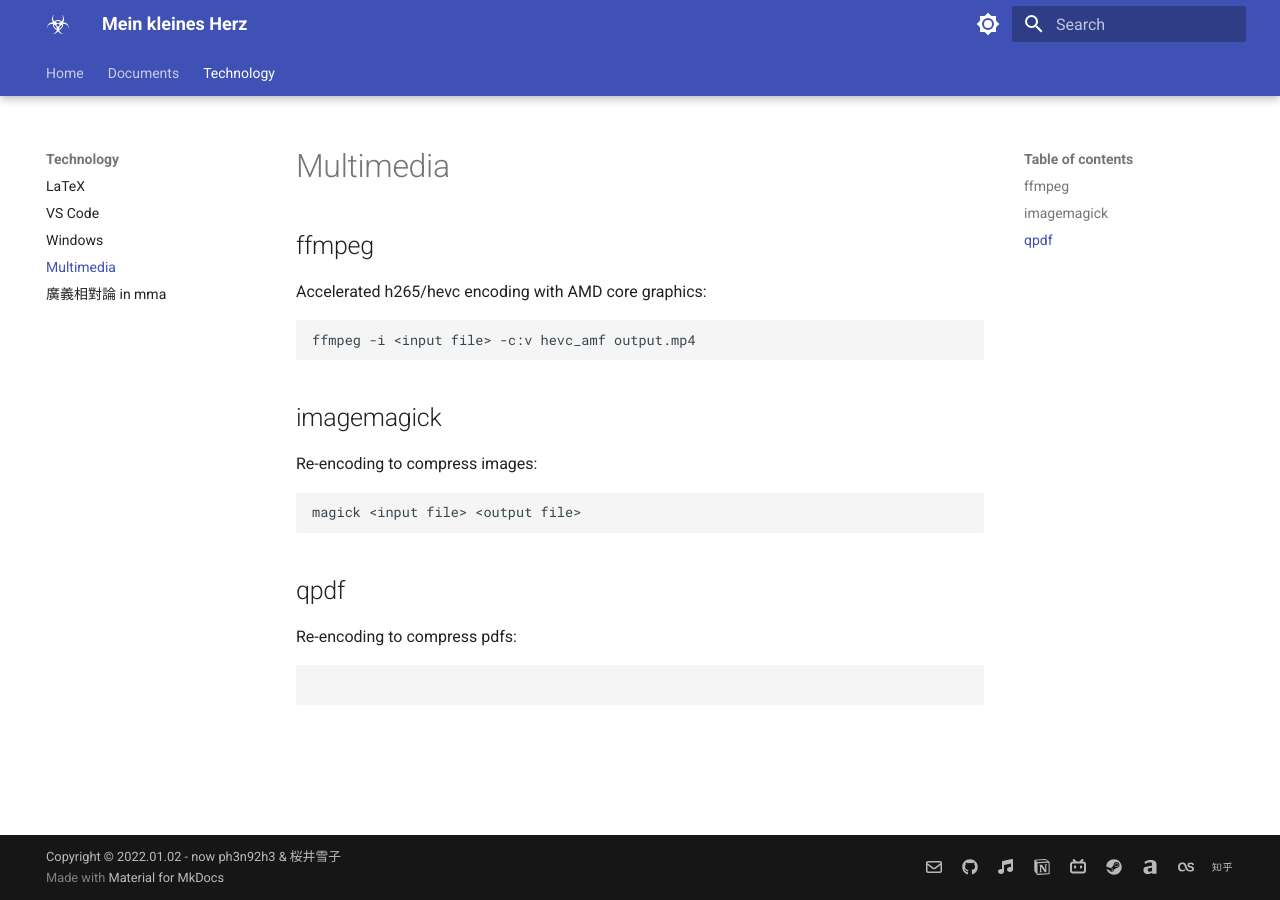
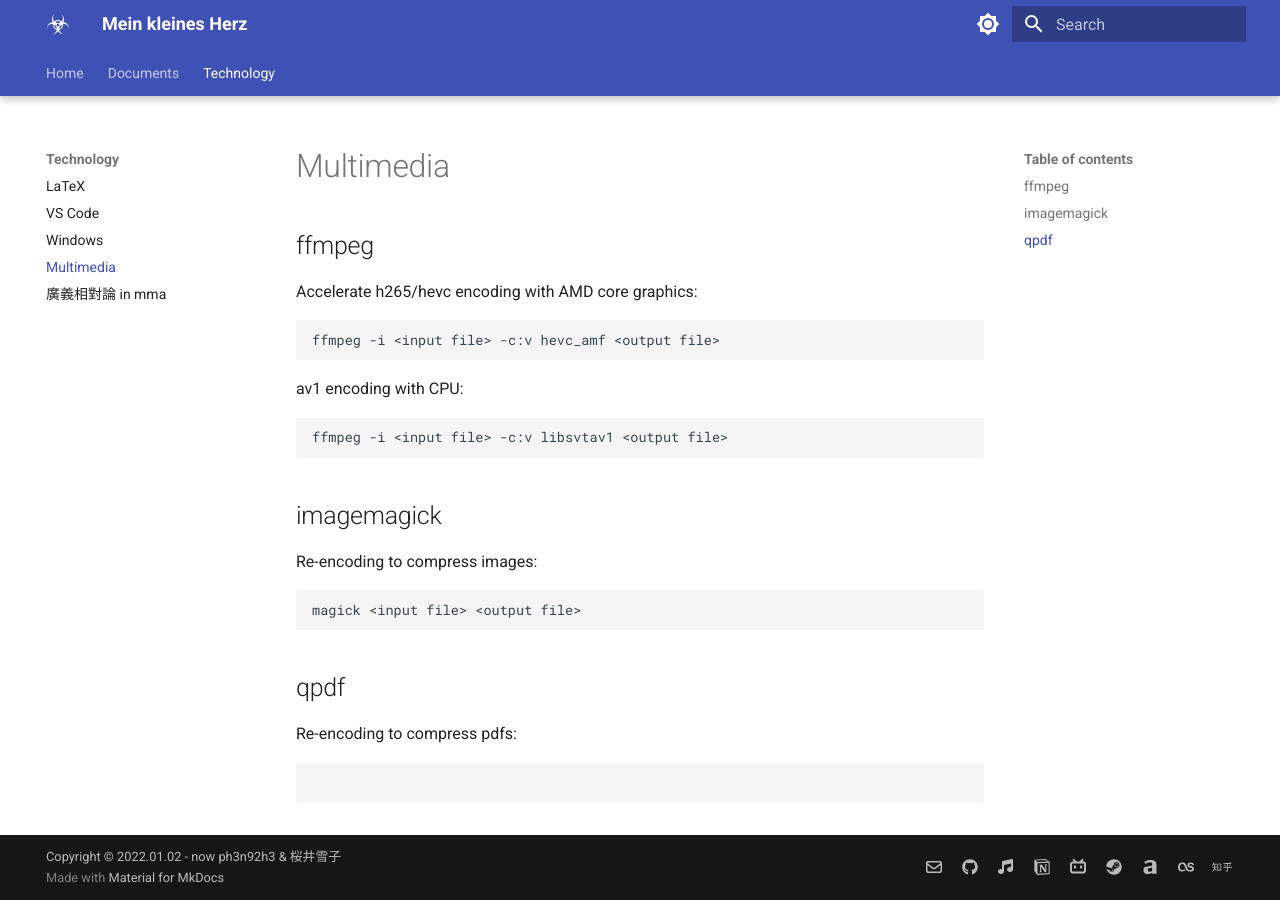
Before and after one commit to ph3n92h3/ph3n92h3.github.io, an MkDocs documentation site: the page built from docs/Technology/multimedia.md, in a window 1280 px wide. Built offline with MkDocs 1.6.1 and Material for MkDocs 9.7.7, drawn with Linux system fonts in a browser that asks for light colours.

Commit message:
Update multimedia.md

````diff
--- a/docs/Technology/multimedia.md
+++ b/docs/Technology/multimedia.md
@@ -1,9 +1,15 @@
 ## ffmpeg
 
-Accelerated h265/hevc encoding with AMD core graphics:
+Accelerate h265/hevc encoding with AMD core graphics:
 
 ```shell
-ffmpeg -i <input file> -c:v hevc_amf output.mp4
+ffmpeg -i <input file> -c:v hevc_amf <output file>
+```
+
+av1 encoding with CPU:
+
+```shell
+ffmpeg -i <input file> -c:v libsvtav1 <output file>
 ```
 
 ## imagemagick
````
